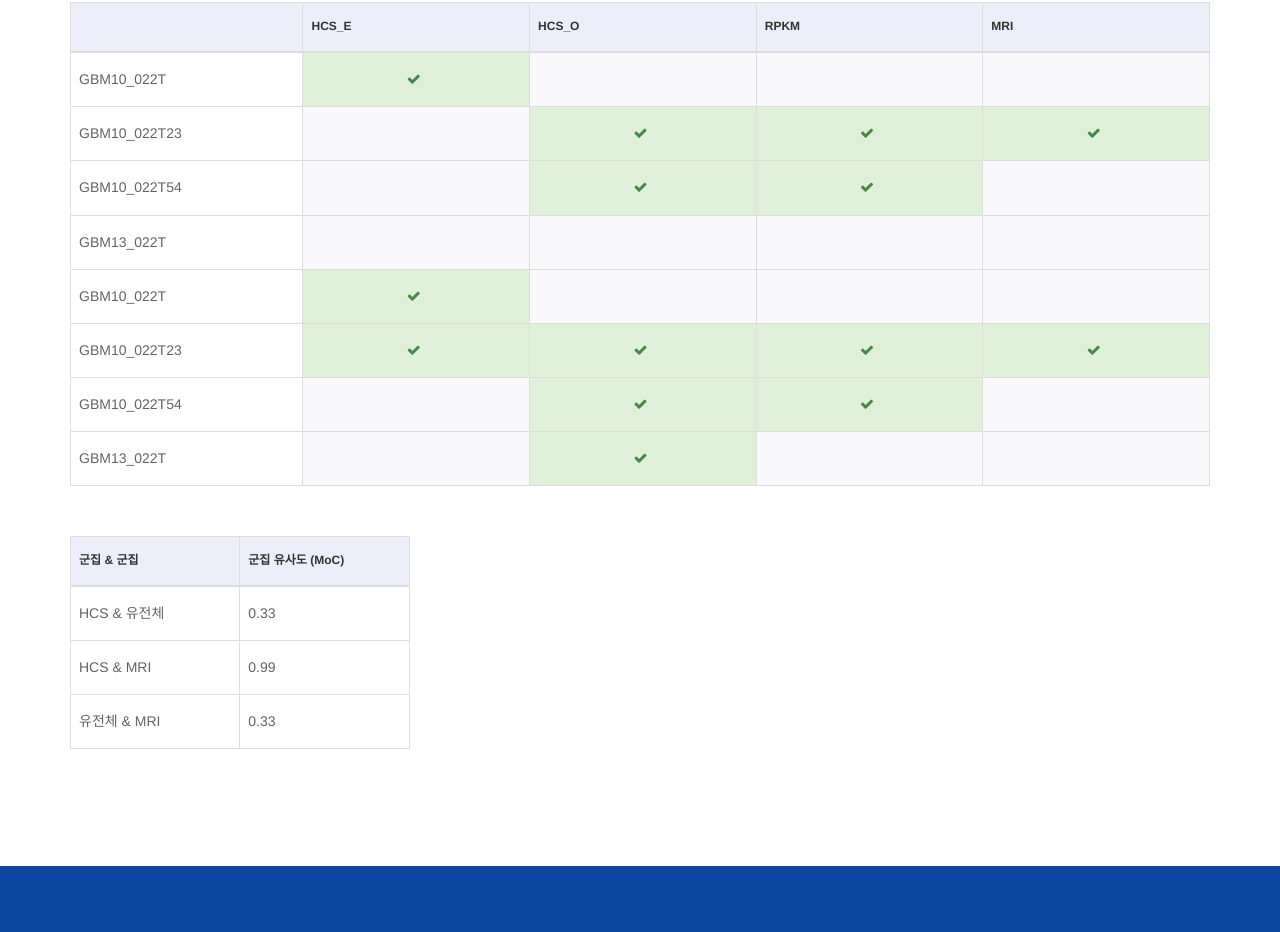
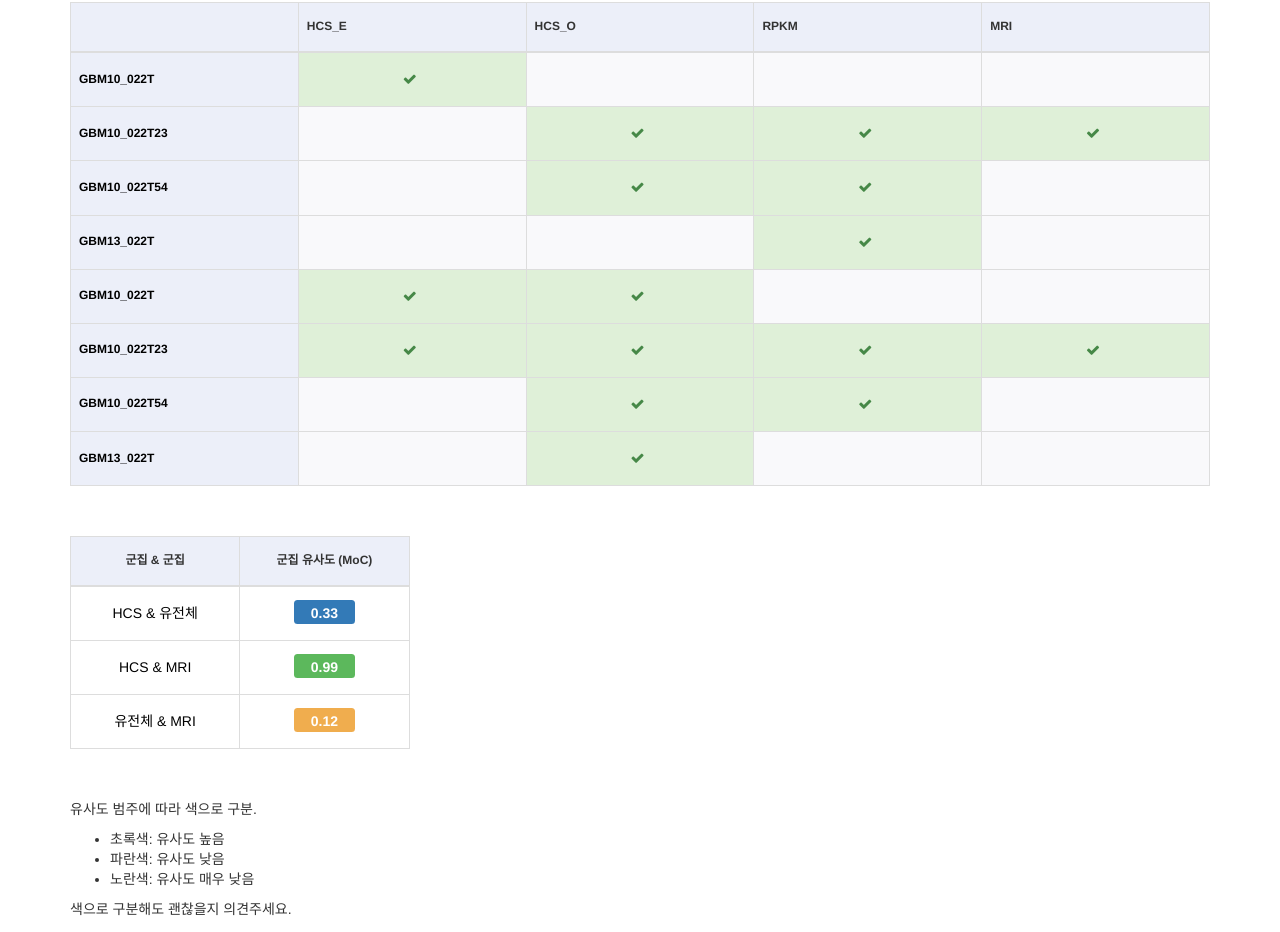
Before and after one commit to fitmiyoung/medical-service, a plain HTML site: page sub_3_result.html in a window 1280 px wide. Shown: the part 446-1378 px from the top of the page. Drawn offline with nearby package versions, Linux system fonts and the light colour scheme.

Commit message:
input[type="file"] {     visibility: hidden; } 해서 기본 찾아보기 버튼은 보이지 않으나, 업로드 된 파일 리스트를 볼 수 가 없음.
판독문 2번째 표에 라벨을 추가했음. 디자인 컨펌이 필요함.

```diff
--- a/list.css
+++ b/list.css
@@ -153,7 +153,7 @@ td i {
   border-bottom: 1px solid #B7B7B7;
   font-size: 10pt;
   float: left;
-  color: blue;
+/*  color: blue; ie에서 error남*/
   padding-left: 45px;
 }
 .container-1 .icon {
--- a/sub.css
+++ b/sub.css
@@ -232,9 +232,8 @@ form > .btn {
   background-color: #286090;
   border-color: #204d74;
 }
-input[type=file] {
+/*input[type=file] {
   width: 500px;
- /* height: 40px;*/
   padding: 20px;
   border-radius: 3px;
   font-weight: 400;
@@ -242,16 +241,23 @@ input[type=file] {
   font-size: 14px;
   color: black;
   cursor: pointer;
-}
+}*/
 input[type="file"] {
-    /*display: none;*/
+    visibility: hidden;
 }
 .custom-file-upload {
     border: 1px solid #ccc;
     display: inline-block;
-    padding: 6px 12px;
+    padding: 10px 23px;
     cursor: pointer;
+    border-radius: 4px;
+    font-size: 15px;
+    background-color: white;
 }
+.custom-file-upload:hover {
+  background-color: #f5f5f5;
+}
+
 .list-group-item:first-child{
 	border-top-left-radius: 0px;
 	border-top-right-radius: 0px;
@@ -471,11 +477,24 @@ a[onclick] {
     margin-bottom: 50px;
     border-color: #ddd;
 }
+.table-bordered-top {
+	width: 100%;
+}
 /*table head에 색 채우기:*/
 .table>colgroup+thead>tr:first-child>th {
     border-bottom: 2px solid #ddd;
     background-color: #eceff9;
 }
+.table tbody {
+	color: black;
+}
+.table-bordered-top tbody tr>td:first-child {
+	font-weight: bold;
+	font-size: 12px;
+	background-color: #eceff9;
+	color: black;
+}
+
 .mr-text{
 	/*padding-top: 10px;*/
 }
@@ -505,18 +524,18 @@ a[onclick] {
     margin-right: 9px;
     margin-top: 8px;
 }
-/*.m-alert-info {
-    color: #3c763d;
-    border-color: #bce8f1;
-    width: 234px;
-}
-.m-alert {
-    padding: 7px 7px 7px 1px;
-    border: 1px solid transparent;
-    border-radius: 4px;
-}*/
 .label {
 	margin-bottom: 14px;
 	display: inline-block;
 	padding: 0.4em 1.2em 0.3em;
 }
+.table-bordered-bottom {
+	text-align: center;
+}
+.table-bordered-bottom>colgroup+thead>tr:first-child>th {
+	text-align: center;
+}
+.table-bordered-bottom td .label {
+	font-size: 14px;
+	margin-bottom: 0;
+}
--- a/sub_3_result.html
+++ b/sub_3_result.html
@@ -104,7 +104,7 @@
        <!-- two tables -->
         <div class="table-responsive">
               <!-- top table -->
-              <table class="table table-bordered">
+              <table class="table table-bordered table-bordered-top">
                 <colgroup>
                     <col class="col-md-1 ">
                     <col class="col-md-1">
@@ -112,7 +112,7 @@
                     <col class="col-md-1">
                     <col class="col-md-1">
                 </colgroup>
-                <thead>
+                <thead >
                   <tr>
                     <th ></th>
                     <th >HCS_E</th>
@@ -121,9 +121,10 @@
                     <th >MRI</th>
                   </tr>
                 </thead>
+                <!-- second thead -->
                 <tbody>
                   <tr>
-                    <td >GBM10_022T</td>
+                    <td>GBM10_022T</td>
                     <td class="success"><i class="fa fa-check" aria-hidden="true"></i></td>
                     <td class="active"></td>
                     <td class="active"></td>
@@ -147,13 +148,13 @@
                     <td>GBM13_022T</td>
                     <td class="active"></td>
                     <td class="active"></td>
-                    <td class="active"></td>
+                    <td class="success"><i class="fa fa-check" aria-hidden="true"></i></td>
                     <td class="active"></td>
                   </tr>
                   <tr>
                     <td >GBM10_022T</td>
                     <td class="success"><i class="fa fa-check" aria-hidden="true"></i></td>
-                    <td class="active"></td>
+                    <td class="success"><i class="fa fa-check" aria-hidden="true"></i></td>
                     <td class="active"></td>
                     <td class="active"></td>
                   </tr>
@@ -182,7 +183,7 @@
               </table> <!-- top table end -->
               <!-- bottom table -->
               <div class="table-responsive">
-                    <table class="table table-bordered">
+                    <table class="table table-bordered table-bordered-bottom">
                       <colgroup>
                           <col class="col-md-4 ">
                           <col class="col-md-4 ">
@@ -196,18 +197,26 @@
                       <tbody>
                         <tr>
                           <td>HCS &amp; 유전체 </td>
-                          <td>0.33</td>
+                          <td><span class="label label-primary">0.33</span></td>
                         </tr>
                         <tr>
                           <td>HCS &amp; MRI </td>
-                          <td>0.99</td>
+                          <td><span class="label label-success">0.99</span></td>
                         </tr>
                         <tr>
                           <td>유전체 &amp; MRI </td>
-                          <td>0.33</td>
+                          <td><span class="label label-warning">0.12</span></td>
                         </tr>
                       </tbody>
                    </table>
+                   <p> 유사도 범주에 따라 색으로 구분.
+                    <ul>
+                      <li>초록색: 유사도 높음</li>
+                      <li>파란색: 유사도 낮음</li>
+                      <li>노란색: 유사도 매우 낮음</li>
+                    </ul>
+                    색으로 구분해도 괜찮을지 의견주세요.
+                  </p>
               </div> <!-- bottom table end-->
         </div> <!-- twotable end -->
     </div> <!-- 2. contents end -->
```
Also changed, not shown: sub_1_upload.html (+9 -3 lines).
